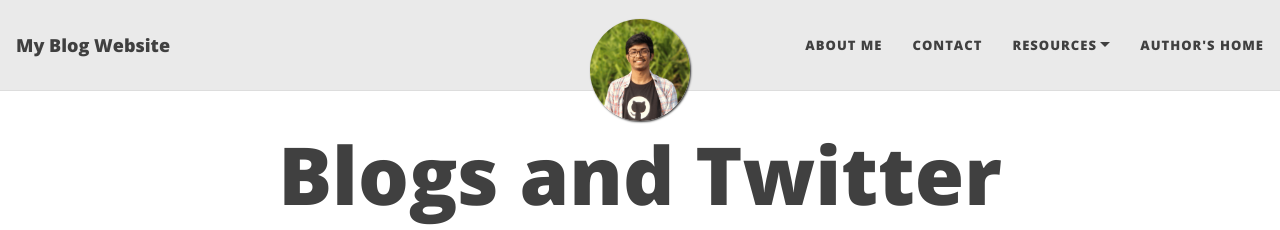
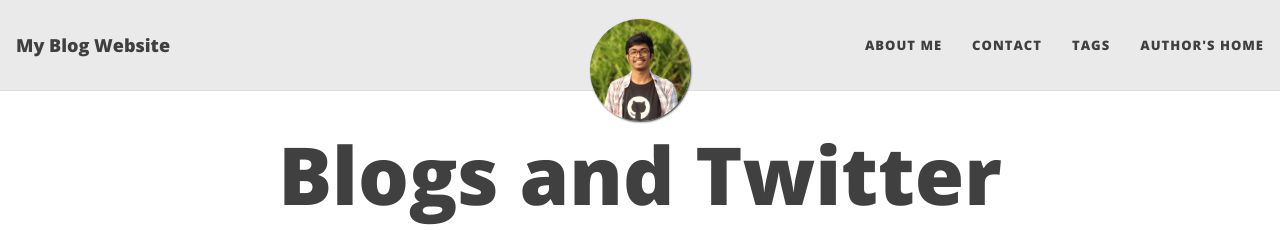
Before and after one commit to hussainash17/ashrafhussain17.github.io, a Jekyll site: the page built from index.html, in a window 1280 px wide. Shown: the top 230 px of the page. Built offline with Jekyll 4.4.1, drawn with Linux system fonts in a browser that asks for light colours; nearby versions of some CDN libraries; the list of posts is cut into pages by our own code.

Commit message:
nav changes

```diff
--- a/_config.yml
+++ b/_config.yml
@@ -16,9 +16,7 @@ author: Ashraf Hussain
 navbar-links:
   About Me: "aboutme"
   Contact: "contact"
-  Resources:
-    - Beautiful Jekyll: "https://beautifuljekyll.com"
-    - Learn markdown: "https://www.markdowntutorial.com/"
+  Tags: "tags"
   Author's home: "https://ashrafhussain.netlify.com"
 
 # --- Logo --- #
```
Also changed, not shown: index.html (+0 -20 lines).
